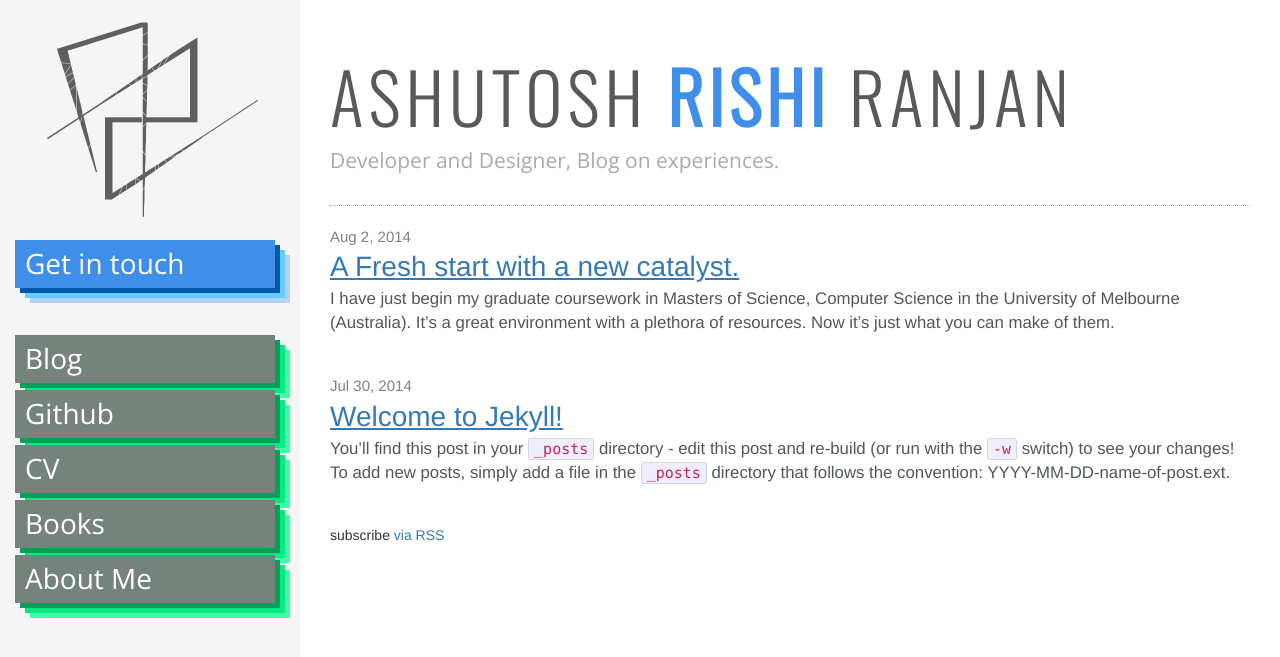
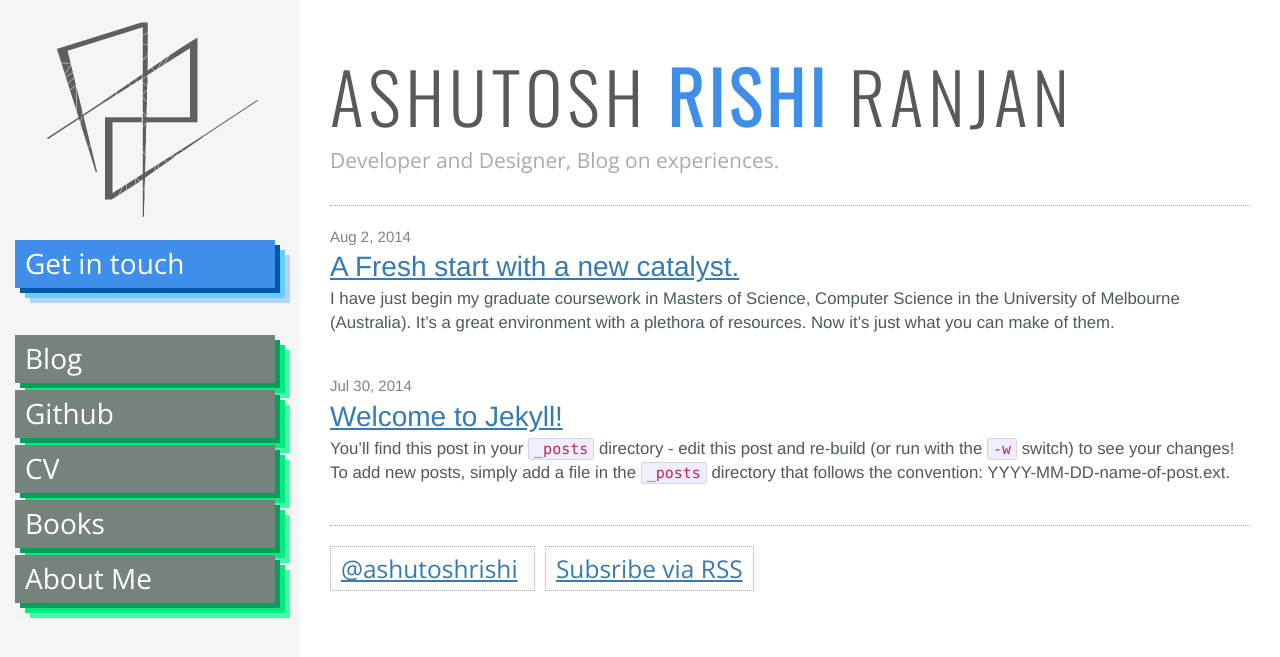
Before and after one commit to ashutoshrishi/ashutoshrishi-ashutoshrishi.github.io, a Jekyll site: the page built from index.html, in a window 1280 px wide. Shown: the top 657 px of the page. Built offline with Jekyll 4.4.1, drawn with Linux system fonts in a browser that asks for light colours.

Commit message:
Added a basic footer and a new dotted box button style.

```diff
--- a/_layouts/default.html
+++ b/_layouts/default.html
@@ -48,11 +48,12 @@
           <div class="container-fluid">
             <div class="row">
               <div class="col-md-12 main">
-                <div class="name">
+                <div class="name hidden-xs">
                   <p>ASHUTOSH <strong>RISHI</strong> RANJAN</p>
                   <small style="font-family:'Open Sans'">
                     Developer and Designer, Blog on experiences.</small>
                 </div>
+                <div class="home visible-xs-block"></div>
                 <!-- content of page -->
                 {{ content }}
 
--- a/css/style.css
+++ b/css/style.css
@@ -140,6 +140,10 @@ a:hover {
   font-size: 1.2em;
   color: #50585D;
 }
+.posts {
+  border-bottom: 1px dotted #AAA;
+  margin-bottom: 5px;
+}
 .blog-logo img {
   min-height: 200px;
 }
@@ -163,7 +167,7 @@ a:hover {
     transition: all 0.5s ease;
   }
   #page-content-wrapper {
-    padding: 15px;
+    padding: 10px;
     padding-top: 5px;
     margin-top: 0px;
   }
@@ -373,3 +377,25 @@ a.shoutout-link:visited {
   -webkit-border-radius: 100px;
   -moz-border-radius: 100px;
 }
+.dotted-box {
+  border: 1px dotted #AAA;
+  padding: 5px 10px 5px 10px;
+  font-size: 1.75em;
+  font-family: "Open Sans", Helvetica, sans-serif;
+  font-weight: 100;
+  margin-right: 10px;
+}
+.dotted-box a {
+  text-decoration: underline;
+}
+.dotted-box a:link:visited:active {
+  text-decoration: underline;
+}
+.dotted-box a:hover {
+  text-decoration: none;
+}
+@media (max-width: 500px) {
+  .dotted-box {
+    font-size: 1.4em;
+  }
+}
--- a/index.html
+++ b/index.html
@@ -22,6 +22,14 @@ layout: default
     {% endfor %}
   </div>
 
-  <p class="rss-subscribe">subscribe <a href="{{ "/feed.xml" | prepend: site.baseurl }}">via RSS</a></p>
+  <br>
+  <span class="dotted-box">
+    <a href="https://twitter.com/ashutoshrishi">@ashutoshrishi</a>
+  </span>
+  <span class="dotted-box">
+    <a href="{{ "/feed.xml" | prepend: site.baseurl }}">Subsribe via RSS</a>
+  </span>
+  <br><br>
+
 
 </div>
```
Also changed, not shown: css/less/style.less (+6 -1 lines), css/less/ui.less (+29 -0 lines).
